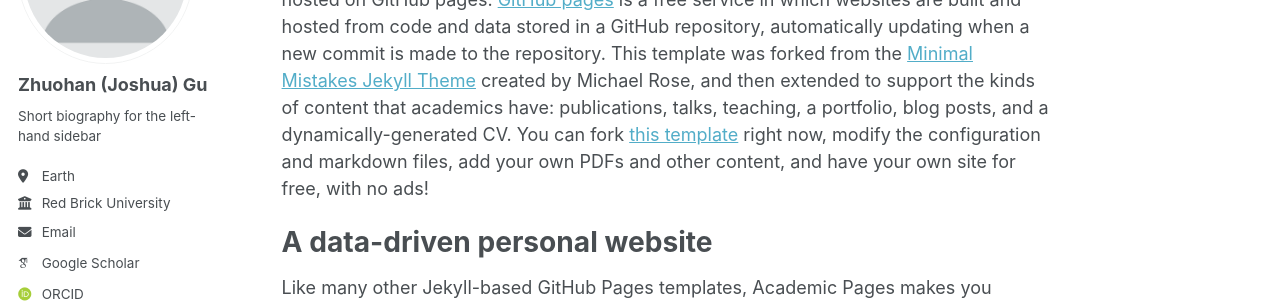
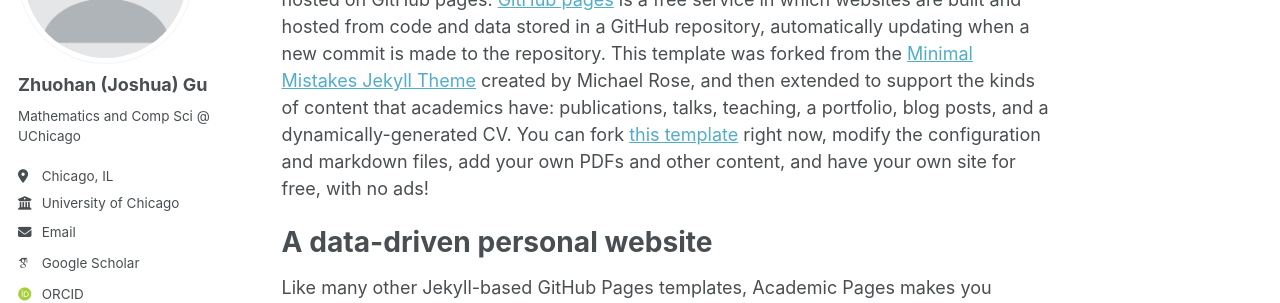
Before and after one commit to zhuohangu/zhuohangu.github.io, a Jekyll site: the page built from _pages/about.md, in a window 1280 px wide. Shown: the part 217-520 px from the top of the page. Built offline with Jekyll 4.4.1, drawn with Linux system fonts in a browser that asks for light colours; some web fonts are replaced.

Commit message:
add school

```diff
--- a/_config.yml
+++ b/_config.yml
@@ -24,11 +24,11 @@ author:
   avatar           : "profile.png"
   name             : "Zhuohan (Joshua) Gu"
   pronouns         : # example: "she/her"
-  bio              : "Short biography for the left-hand sidebar"
-  location         : "Earth"
-  employer         : "Red Brick University"
+  bio              : "Mathematics and Comp Sci @ UChicago"
+  location         : "Chicago, IL"
+  employer         : "University of Chicago"
   uri              : # URL
-  email            : "none@example.org"
+  email            : "zhuohan@uchicago.edu"
 
   # Academic websites
   arxiv            : # URL - Update with the correct link to your profile
```
